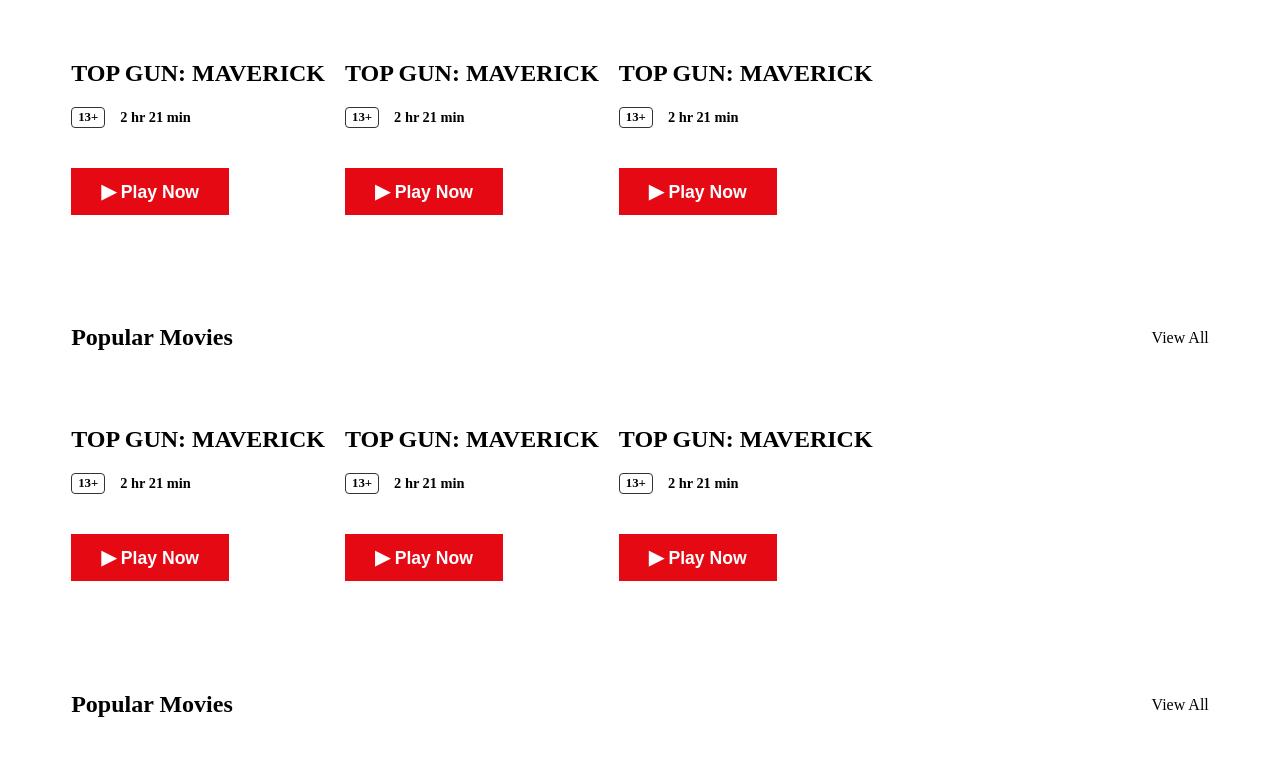
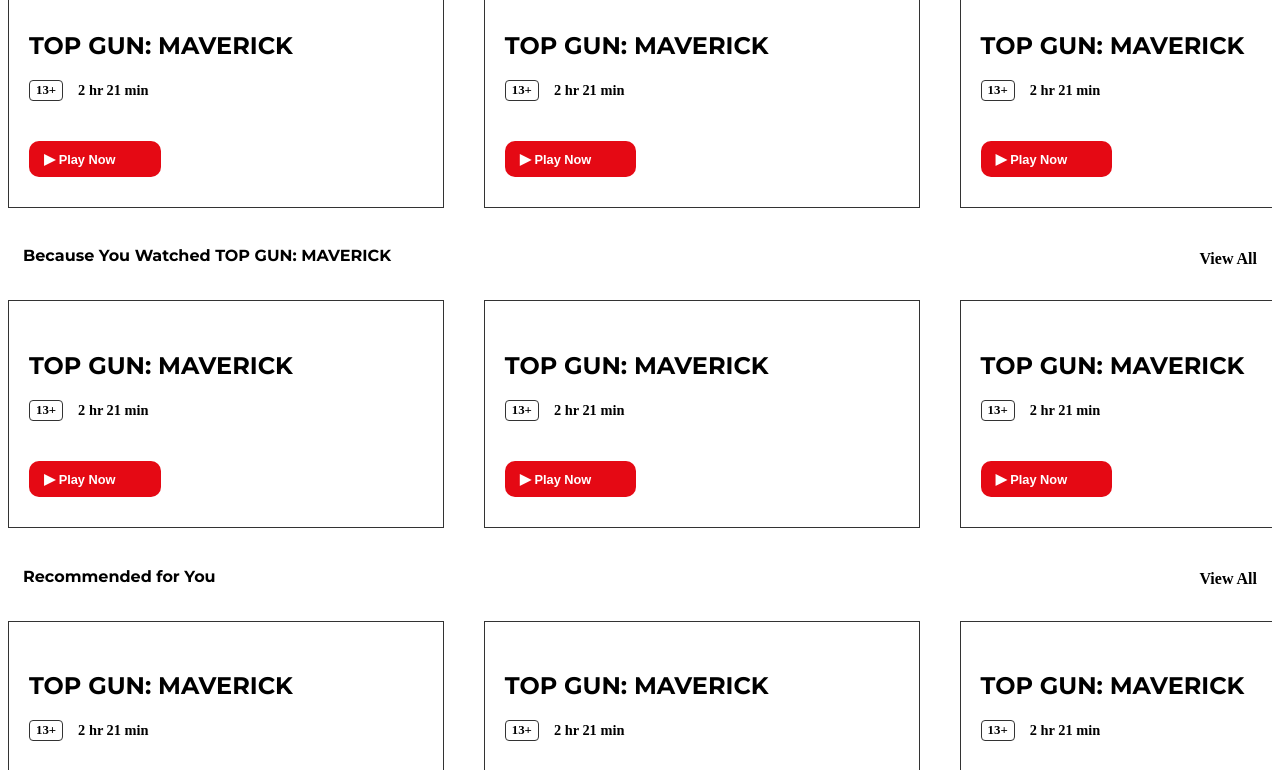
Before and after one commit to yavuzs-cakmak/Witflix, a plain HTML site: page index.html in a window 1280 px wide. Shown: the part 692-1462 px from the top of the page. Drawn offline with Linux system fonts and the light colour scheme.

Commit message:
popular-movies-css-settings

```diff
--- a/index.html
+++ b/index.html
@@ -55,13 +55,13 @@
     <div class="popular-movies-container">
     <div class="header">
      <h2> Popular Movies </h2>
-     <p> View All </p>
+     <p style="font-weight: bold;"> View All </p>
     </div>
      <div class="movie-list">
 
 
     <div class="movie-card">
-<h1>TOP GUN: MAVERICK</h1>
+<h1 class="other-film-names">TOP GUN: MAVERICK</h1>
 <div class="film-meta">
 
 <span class="yas">13+</span>
@@ -72,7 +72,7 @@
 <button class="btn-play"> <span>▶</span> Play Now </button>
 </div>
 <div class="movie-card">
-<h1>TOP GUN: MAVERICK</h1>
+<h1 class="other-film-names">TOP GUN: MAVERICK</h1>
 <div class="film-meta">
 
 <span class="yas">13+</span>
@@ -83,7 +83,7 @@
 <button class="btn-play"> <span>▶</span> Play Now </button>
 </div>
 <div class="movie-card">
-<h1>TOP GUN: MAVERICK</h1>
+<h1 class="other-film-names">TOP GUN: MAVERICK</h1>
 <div class="film-meta">
 
 <span class="yas">13+</span>
@@ -99,14 +99,14 @@
 <section>
     <div class="popular-movies-container">
     <div class="header">
-     <h2> Popular Movies </h2>
-     <p> View All </p>
+     <h2> Because You Watched TOP GUN: MAVERICK </h2>
+     <p style="font-weight: bold;"> View All </p>
     </div>
      <div class="movie-list">
 
 
     <div class="movie-card">
-<h1>TOP GUN: MAVERICK</h1>
+<h1 class="other-film-names">TOP GUN: MAVERICK</h1>
 <div class="film-meta">
 
 <span class="yas">13+</span>
@@ -117,7 +117,7 @@
 <button class="btn-play"> <span>▶</span> Play Now </button>
 </div>
 <div class="movie-card">
-<h1>TOP GUN: MAVERICK</h1>
+<h1 class="other-film-names">TOP GUN: MAVERICK</h1>
 <div class="film-meta">
 
 <span class="yas">13+</span>
@@ -128,7 +128,7 @@
 <button class="btn-play"> <span>▶</span> Play Now </button>
 </div>
 <div class="movie-card">
-<h1>TOP GUN: MAVERICK</h1>
+<h1 class="other-film-names">TOP GUN: MAVERICK</h1>
 <div class="film-meta">
 
 <span class="yas">13+</span>
@@ -144,14 +144,14 @@
 <section>
     <div class="popular-movies-container">
     <div class="header">
-     <h2> Popular Movies </h2>
-     <p> View All </p>
+     <h2> Recommended for You </h2>
+     <p style="font-weight: bold;"> View All </p>
     </div>
      <div class="movie-list">
 
 
     <div class="movie-card">
-<h1>TOP GUN: MAVERICK</h1>
+<h1 class="other-film-names">TOP GUN: MAVERICK</h1>
 <div class="film-meta">
 
 <span class="yas">13+</span>
@@ -162,7 +162,7 @@
 <button class="btn-play"> <span>▶</span> Play Now </button>
 </div>
 <div class="movie-card">
-<h1>TOP GUN: MAVERICK</h1>
+<h1 class="other-film-names">TOP GUN: MAVERICK</h1>
 <div class="film-meta">
 
 <span class="yas">13+</span>
@@ -173,7 +173,7 @@
 <button class="btn-play"> <span>▶</span> Play Now </button>
 </div>
 <div class="movie-card">
-<h1>TOP GUN: MAVERICK</h1>
+<h1 class="other-film-names">TOP GUN: MAVERICK</h1>
 <div class="film-meta">
 
 <span class="yas">13+</span>
--- a/style.css
+++ b/style.css
@@ -124,6 +124,7 @@
     gap:10px;
     transition: transform 0.2s, background-color 0.2s;
     margin-top: 20px;
+    border-radius: 10px;
 }
 .btn-play:hover {
 background-color: #b20710;
@@ -132,31 +133,64 @@
 .btn-play span{
 font-size: 1.2rem;
 }
-.popular-movies-container {
-    padding: 40px 5%;
-    display: flex;
-    flex-direction: column;
-    gap: 20px;
-}
+
+
 
 .popular-movies-container .header {
     display: flex;
     justify-content: space-between;
     align-items: center;
     margin-bottom: 15px;
+    margin: 15px 15px;
 }
 
 
 .movie-list {
-    display: flex;
-    flex-direction: row;
+    display: flex ;
+    flex-direction: row ;
+    justify-content: flex-start ;
     gap: 20px;
     overflow-x: auto;
     padding-bottom: 10px;
+    width: 100%;
+    margin-left: 0;
+    margin-right: auto;
 }
 
 
 .movie-card {
     min-width: 250px;
     flex-shrink: 0;
+    margin-right: 20px;
+    border: 1px solid #333;
+    padding: 30px 150px 30px 20px;
+    display: flex;
+    flex-direction: column;
+    justify-content: flex-start;
+    align-items: flex-start;
+    transition: transform 0.3s ease, box-shadow 0.5s ease;
 }
+.movie-card:hover {
+    transform: translateY(-5px);
+    box-shadow: 0 10px 20px rgba(0,0,0,0.1);
+    border-color: #999;
+}
+h2 {
+font-size: 1rem;
+margin-bottom: 20px;
+font-family: 'Montserrat', sans-serif;
+}
+.other-film-names {
+    font-size: 1.5rem;
+margin-bottom: 20px;
+font-family: 'Montserrat', sans-serif;
+}
+.popular-movies-container .btn-play {
+    font-size: 0.8rem;
+    padding: 10px 45px 10px 15px;
+
+}
+.popular-movies-container .btn-play span{
+    font-size: 0.9rem;
+
+}
```
